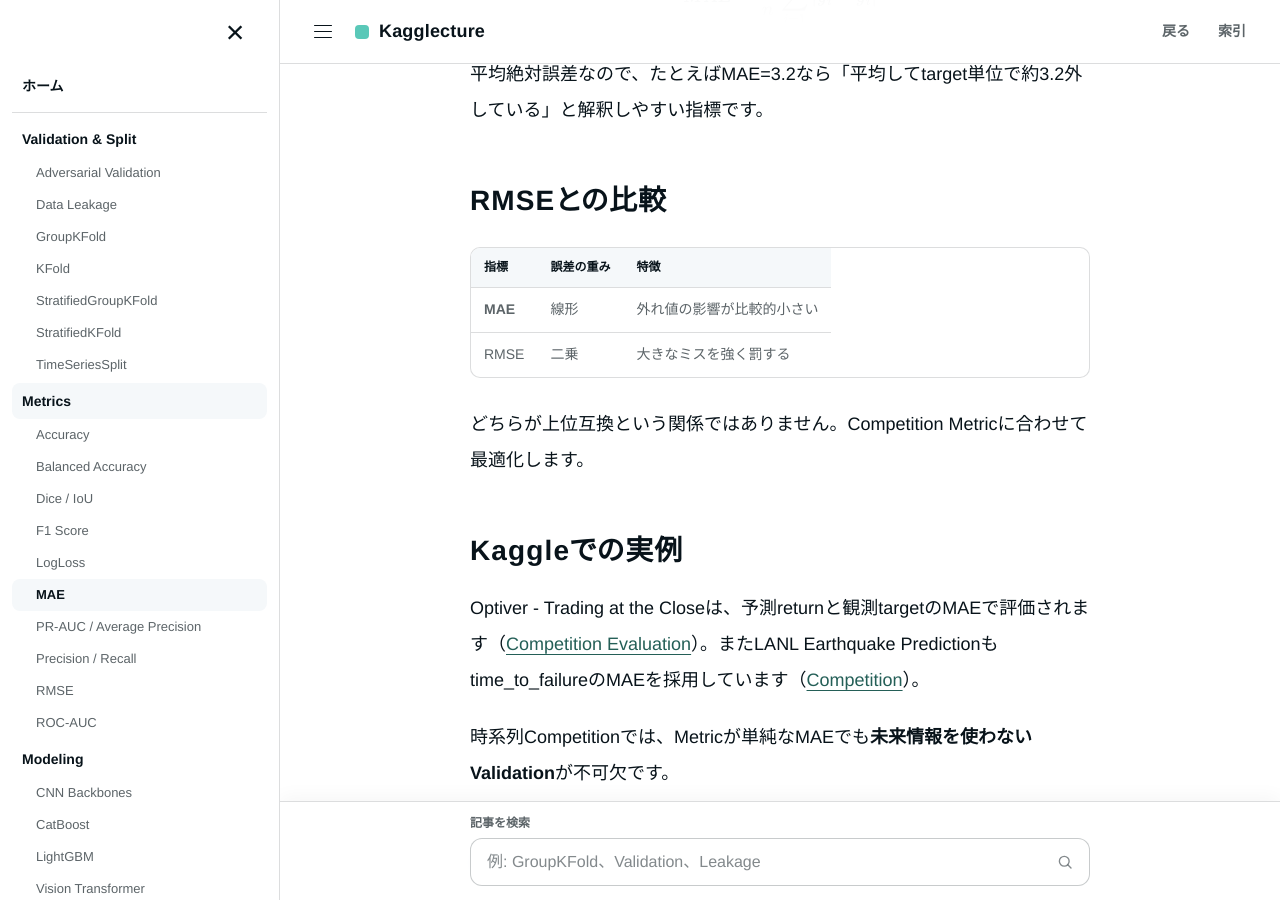
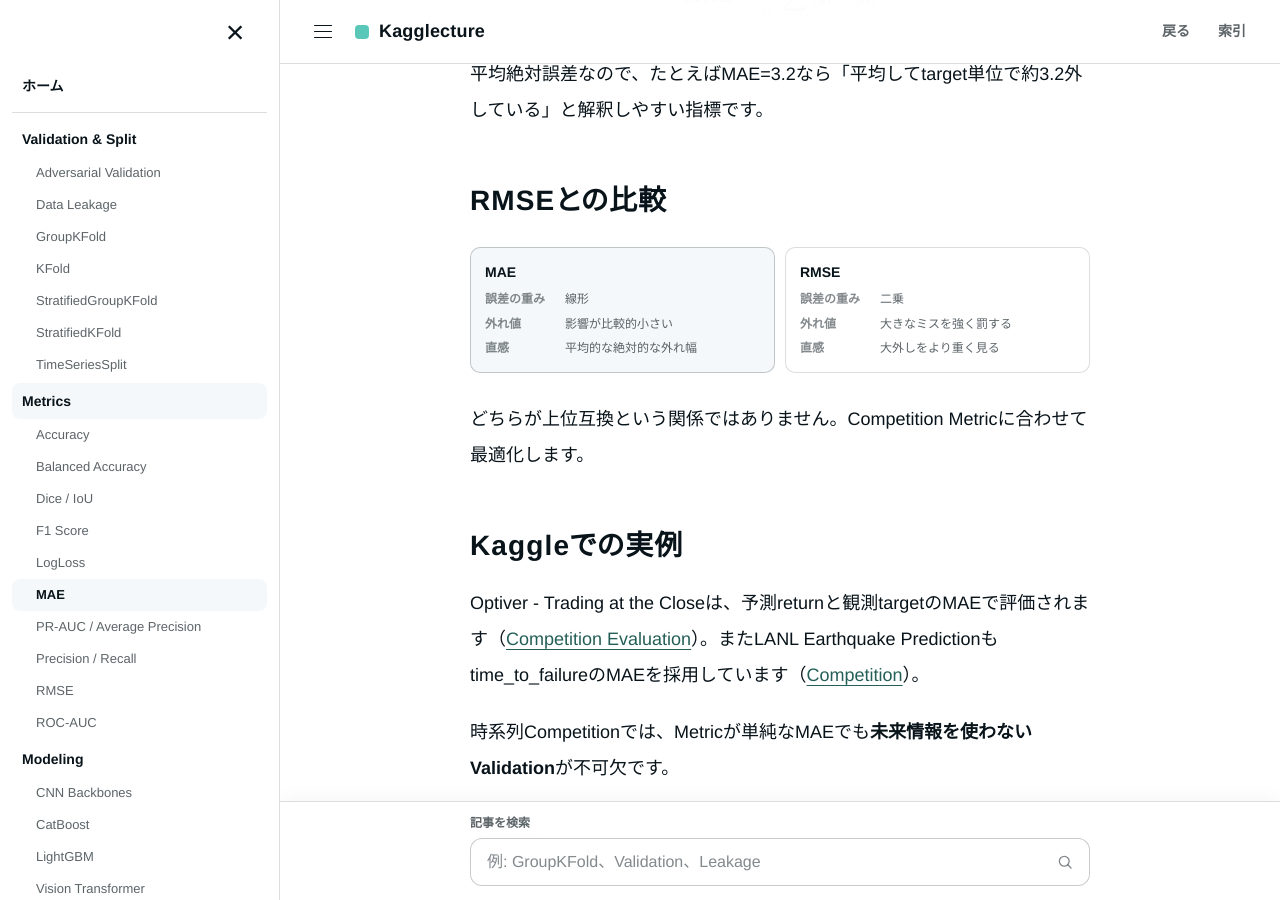
Before and after one commit to morikazu1119/Kagglecture, a Jekyll site: the page built from wiki/metrics/mae.md, in a window 1280 px wide and 900 px high, scrolled down 612 px. Built offline with Jekyll 4.4.1, drawn with Linux system fonts in a browser that asks for light colours.

Commit message:
refactor: render MAE comparison as HTML cards

```diff
--- a/wiki/metrics/mae.md
+++ b/wiki/metrics/mae.md
@@ -39,10 +39,10 @@ $$
 
 ## RMSEとの比較 {#comparison}
 
-| 指標 | 誤差の重み | 特徴 |
-|---|---|---|
-| **MAE** | 線形 | 外れ値の影響が比較的小さい |
-| RMSE | 二乗 | 大きなミスを強く罰する |
+<div class="comparison-board" aria-label="MAEとRMSEの比較">
+  <section class="comparison-card is-primary"><h4>MAE</h4><dl><dt>誤差の重み</dt><dd>線形</dd><dt>外れ値</dt><dd>影響が比較的小さい</dd><dt>直感</dt><dd>平均的な絶対的な外れ幅</dd></dl></section>
+  <section class="comparison-card"><h4>RMSE</h4><dl><dt>誤差の重み</dt><dd>二乗</dd><dt>外れ値</dt><dd>大きなミスを強く罰する</dd><dt>直感</dt><dd>大外しをより重く見る</dd></dl></section>
+</div>
 
 どちらが上位互換という関係ではありません。Competition Metricに合わせて最適化します。
 
```
